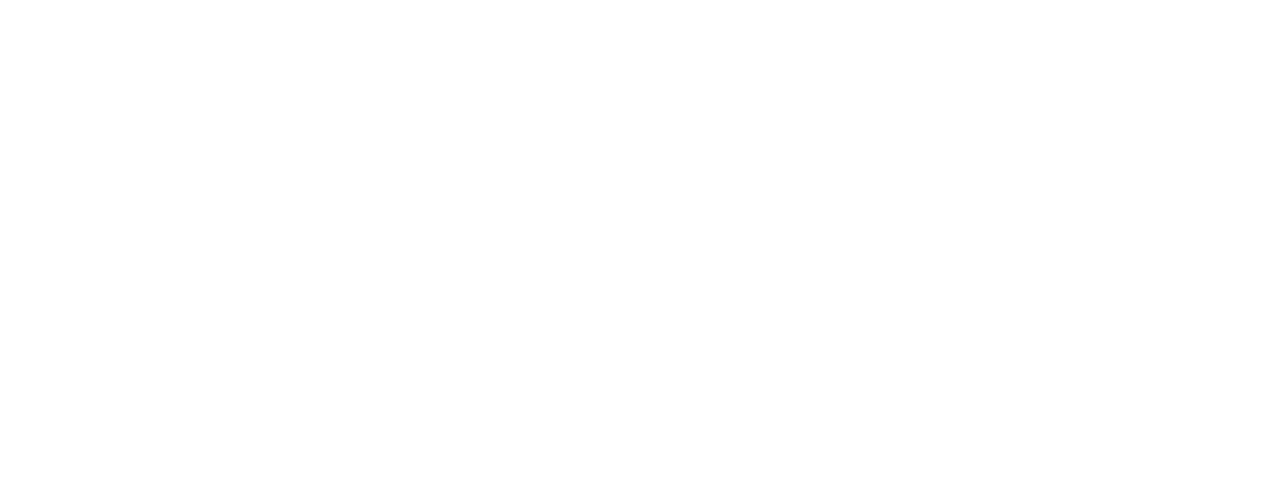
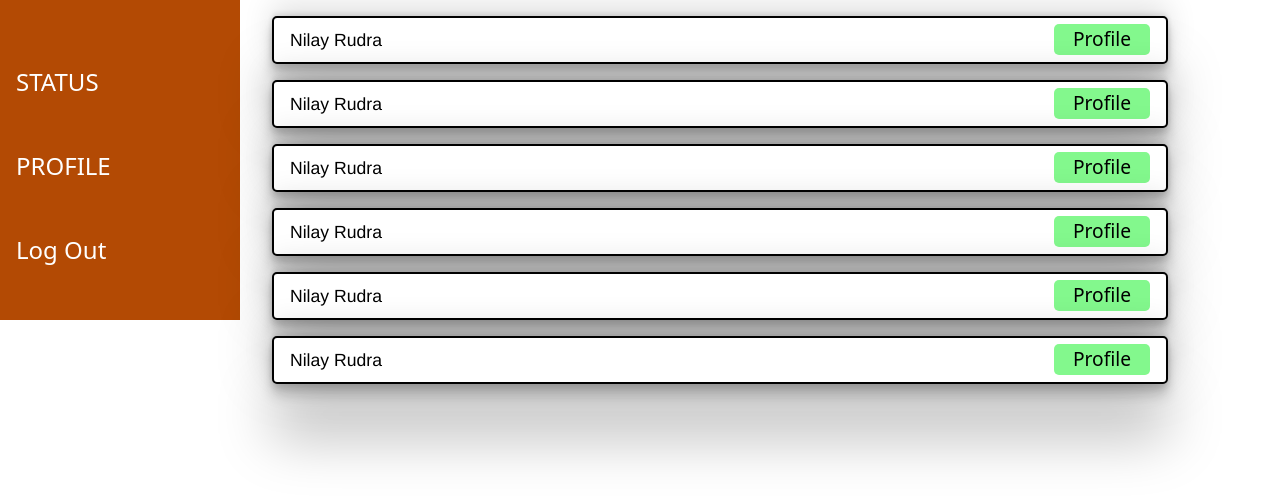
Before and after one commit to A01Akshat/PG, a React (Create React App) app in the folder Client/: page /dasboardOwner in a window 1280 px wide. Before the commit this address had no page. Shown: the top 500 px of the page. Built offline with nearby package versions, Linux system fonts and the light colour scheme.

Commit message:
added sidebar and status in Owners page Dashboard

```diff
--- a/Client/src/App.css
+++ b/Client/src/App.css
@@ -75,3 +75,83 @@
   display: inline-block;
 
 }
+
+.sidebar-dashboard-list{
+
+ height: 20rem;
+ background: #b34a04;
+ width: 15rem;
+ padding: 1rem;
+}
+.each-sidebar-list{
+  font-size: 1.5rem;
+  color: white;
+  margin-top: 3rem;
+}
+.each-sidebar-list:hover{
+  cursor: pointer;
+  color: rgb(161, 167, 182);
+  text-decoration: overline;
+  letter-spacing: 0.1rem;
+  transition: 0.3s;
+}
+
+.StatusOwner{
+  display: flex;
+  flex-direction: column;
+  justify-content: center;
+}
+.ListOfStudents{
+  /* width: 75vw;
+  height: 25rem;
+  background: #000; */
+  display: flex;
+  flex-direction: column;
+  justify-content: center;
+  gap: 1rem;
+
+  height: 25rem;
+  width: 60rem;
+  padding-left: 2rem;
+
+
+}
+.eachStudentApplied{
+  display: flex;
+  flex-direction: row;
+  justify-content: space-between;
+  border: 2px solid black;
+  border-radius: 5px;
+  width: 70vw;
+  height: 3rem;
+  background: #ffffff;
+  box-shadow: rgba(0, 0, 0, 0.25) 0px 54px 55px, rgba(0, 0, 0, 0.12) 0px -12px 30px, rgba(0, 0, 0, 0.12) 0px 4px 6px, rgba(0, 0, 0, 0.17) 0px 12px 13px, rgba(0, 0, 0, 0.09) 0px -3px 5px;
+}
+.btn-ProfleStatusOwner{
+  margin-top: 0.4rem;
+  margin-right: 1rem;
+  font-size: 1.2rem;
+  /* margin-right: 5rem; */
+  background: rgb(131, 248, 141);
+  border: none;
+  border-radius: 5px;
+  height: 1.9rem;
+  width: 6rem;
+}
+.btn-ProfleStatusOwner:hover{
+  cursor:pointer;
+  color: white;
+  background: rgb(64, 243, 28);
+  letter-spacing: 0.1rem;
+  transition: 0.3s;
+}
+.eachStudentApplied-name{
+  margin-top: 0.55rem;
+  width: 40rem;
+
+  padding-left: 1rem;
+}
+.eachStudentApplied-name p{
+  font-size: 1.1rem;
+  font-family: 'Franklin Gothic Medium', 'Arial Narrow', Arial, sans-serif;
+}
--- a/Client/src/App.js
+++ b/Client/src/App.js
@@ -10,6 +10,7 @@
 import { Route } from 'react-router-dom';
 import Favourite from './Favourites/Favourite';
 import FavouritePage from './Favourites/FavouritePage';
+import Main_PageOwner from './DashBoardOwner/Main_PageOwner';
 const App = () => {
   return (
     <div className="flex">
@@ -20,13 +21,14 @@
       <Login_Student/> */}
       {/* <More_Info/> */}
     <Router>
-    <Navbar/>
+    {/* <Navbar/> */}
     <Routes>
 
     <Route path='/login' element={<Login/>} />
     <Route path='/' element={<Main_Page/>} />
     <Route path='/fav' element={<FavouritePage/>} />
     <Route path='/more_info' element={<More_Info/>} />
+    <Route path='/dasboardOwner' element={<Main_PageOwner/>} />
     </Routes>
     </Router>
 
--- /dev/null
+++ b/Client/src/DashBoardOwner/Main_PageOwner.jsx
@@ -0,0 +1,19 @@
+import React from 'react'
+import SidebarOwner from './SidebarOwner'
+import StatusOwner from './StatusOwner'
+
+
+const Main_PageOwner = () => {
+  return (
+    <div style={{display:"flex",flexDirection:"row",width:"100%"}}>
+    <div>
+        <SidebarOwner />
+    </div>
+    <div>
+        <StatusOwner />
+    </div>
+    </div>
+  )
+}
+
+export default Main_PageOwner
--- /dev/null
+++ b/Client/src/DashBoardOwner/SidebarOwner.jsx
@@ -0,0 +1,25 @@
+import React from 'react'
+import '../App.css'
+
+const SidebarOwner = () => {
+  return (
+    <div>
+        <div className="SidebarOwner" >
+        <div className="sidebar-dashboard-list">
+                        <div className="each-sidebar-list"><p onClick={() => {
+
+                        }}>STATUS</p></div>
+                        <div className="each-sidebar-list"><p onClick={() => {
+
+                        }}>PROFILE</p></div>
+                        <div className="each-sidebar-list"><p onClick={(() => {
+                        })}>Log Out</p></div>
+
+
+                    </div>
+        </div>
+    </div>
+  )
+}
+
+export default SidebarOwner
--- /dev/null
+++ b/Client/src/DashBoardOwner/StatusOwner.jsx
@@ -0,0 +1,70 @@
+import React from 'react'
+import '../App.css'
+
+const StatusOwner = () => {
+  return (
+    <div>
+        <div className="StatusOwner">
+            <div className="ListOfStudents">
+                <div className="eachStudentApplied">
+                    <div className='eachStudentApplied-name'>
+                    <p>Nilay Rudra</p>
+                    </div>
+                    <div>
+                        <button className='btn-ProfleStatusOwner'>Profile</button>
+                    </div>
+                </div>
+
+                <div className="eachStudentApplied">
+                    <div className='eachStudentApplied-name'>
+                    <p>Nilay Rudra</p>
+                    </div>
+                    <div>
+                        <button className='btn-ProfleStatusOwner'>Profile</button>
+                    </div>
+                </div>
+
+                <div className="eachStudentApplied">
+                    <div className='eachStudentApplied-name'>
+                    <p>Nilay Rudra</p>
+                    </div>
+                    <div>
+                        <button className='btn-ProfleStatusOwner'>Profile</button>
+                    </div>
+                </div>
+
+                <div className="eachStudentApplied">
+                    <div className='eachStudentApplied-name'>
+                    <p>Nilay Rudra</p>
+                    </div>
+                    <div>
+                        <button className='btn-ProfleStatusOwner'>Profile</button>
+                    </div>
+                </div>
+
+                <div className="eachStudentApplied">
+                    <div className='eachStudentApplied-name'>
+                    <p>Nilay Rudra</p>
+                    </div>
+                    <div>
+                        <button className='btn-ProfleStatusOwner'>Profile</button>
+                    </div>
+                </div>
+
+                <div className="eachStudentApplied">
+                    <div className='eachStudentApplied-name'>
+                    <p>Nilay Rudra</p>
+                    </div>
+                    <div>
+                        <button className='btn-ProfleStatusOwner'>Profile</button>
+                    </div>
+                </div>
+
+
+            </div>
+        </div>
+    </div>
+  )
+}
+
+export default StatusOwner
```
